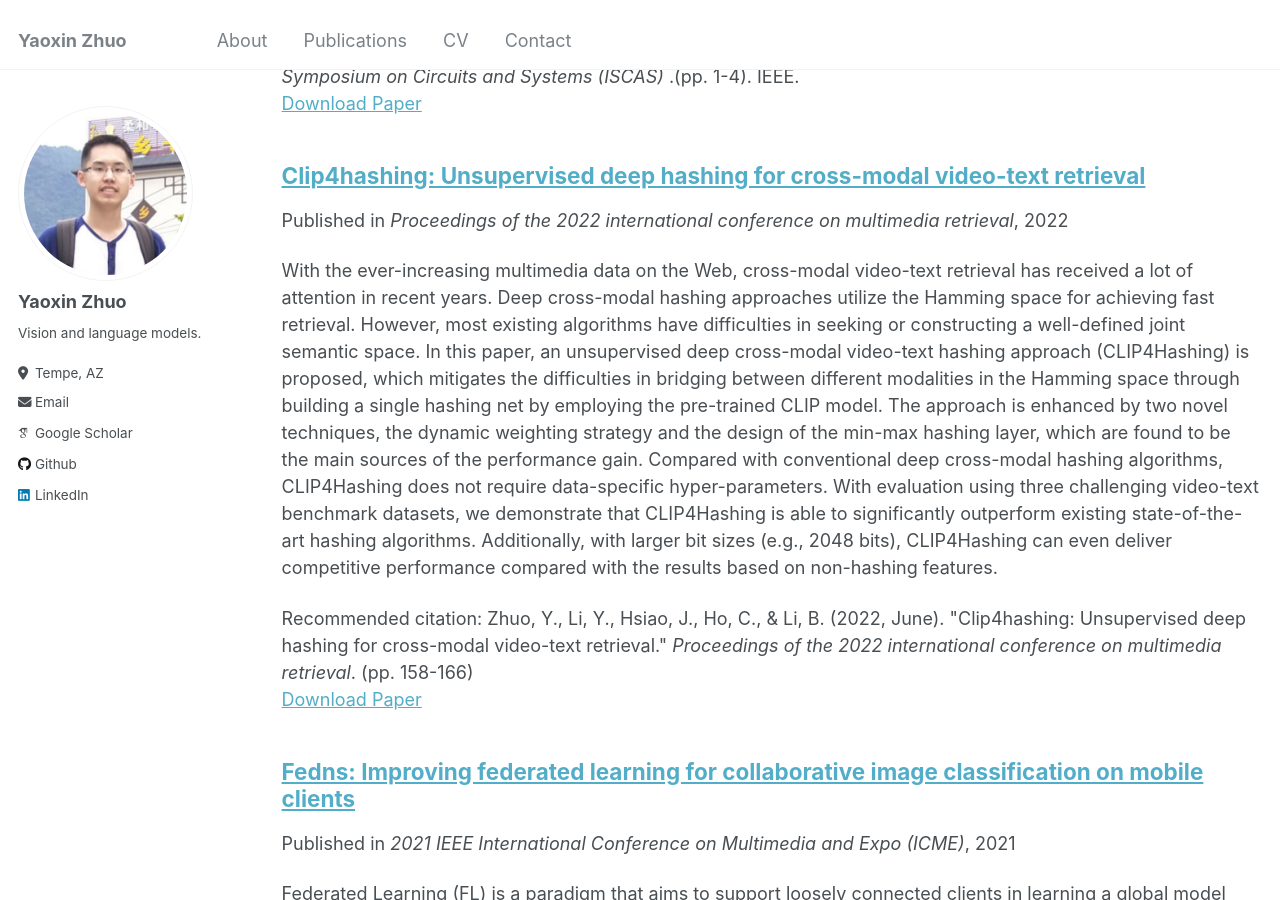
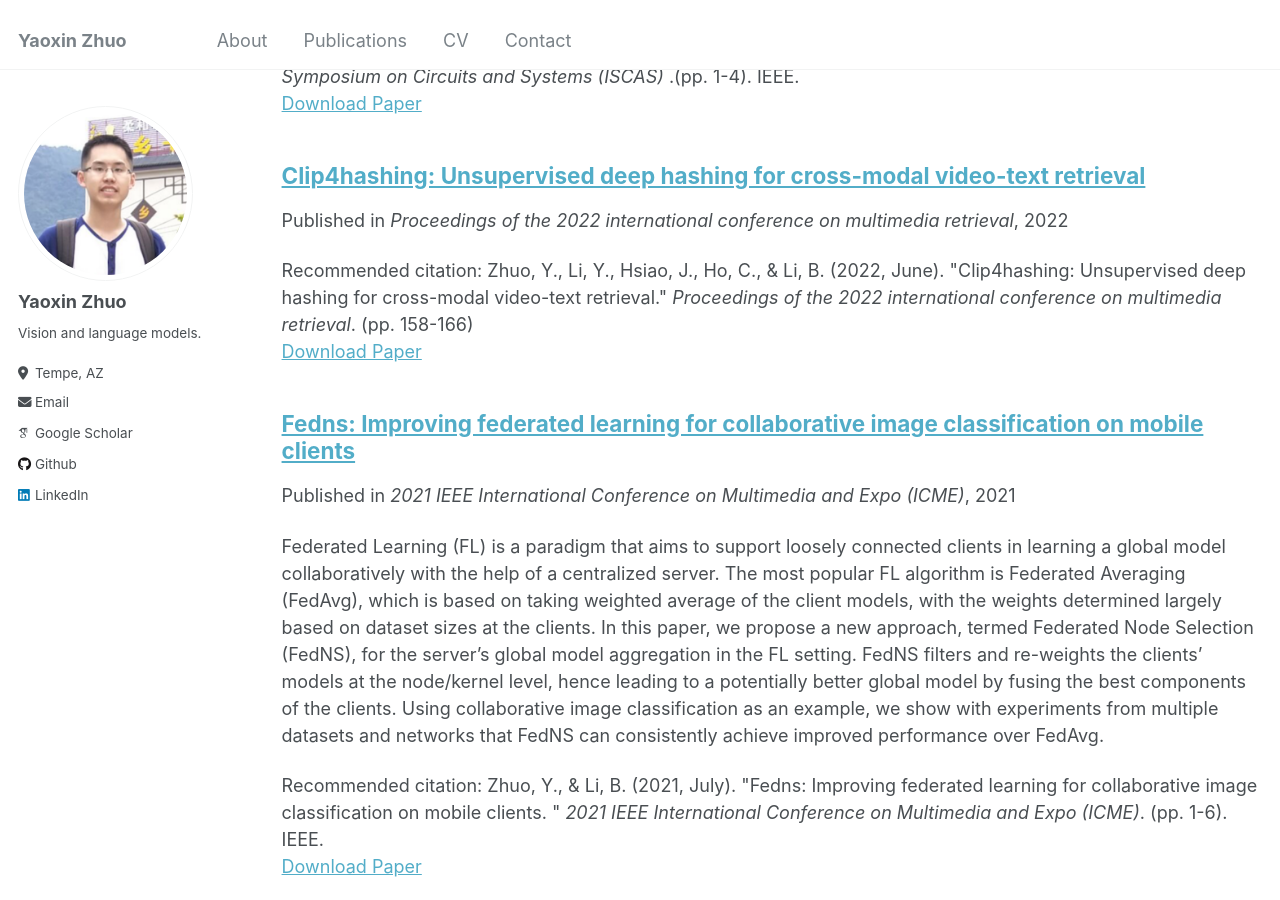
Before and after one commit to yaoxinzhuo/yaoxinzhuo.github.io, a Jekyll site: the page built from _pages/publications.md, in a window 1280 px wide and 900 px high, scrolled down 600 px. Built offline with Jekyll 4.4.1, drawn with Linux system fonts in a browser that asks for light colours; some web fonts are replaced; a file with an impossible date is left out.

Commit message:
Update 2022-clip4hashing.md

```diff
--- a/_publications/2022-clip4hashing.md
+++ b/_publications/2022-clip4hashing.md
@@ -2,7 +2,6 @@
 title: "Clip4hashing: Unsupervised deep hashing for cross-modal video-text retrieval"
 collection: publications
 permalink: /publication/2022-clip4hashing
-excerpt: 'With the ever-increasing multimedia data on the Web, cross-modal video-text retrieval has received a lot of attention in recent years. Deep cross-modal hashing approaches utilize the Hamming space for achieving fast retrieval. However, most existing algorithms have difficulties in seeking or constructing a well-defined joint semantic space. In this paper, an unsupervised deep cross-modal video-text hashing approach (CLIP4Hashing) is proposed, which mitigates the difficulties in bridging between different modalities in the Hamming space through building a single hashing net by employing the pre-trained CLIP model. The approach is enhanced by two novel techniques, the dynamic weighting strategy and the design of the min-max hashing layer, which are found to be the main sources of the performance gain. Compared with conventional deep cross-modal hashing algorithms, CLIP4Hashing does not require data-specific hyper-parameters. With evaluation using three challenging video-text benchmark datasets, we demonstrate that CLIP4Hashing is able to significantly outperform existing state-of-the-art hashing algorithms. Additionally, with larger bit sizes (e.g., 2048 bits), CLIP4Hashing can even deliver competitive performance compared with the results based on non-hashing features.'
 date: 2022-06-27
 venue: 'Proceedings of the 2022 international conference on multimedia retrieval'
 paperurl: 'http://academicpages.github.io/files/2022-clip4hashing.pdf'
```
